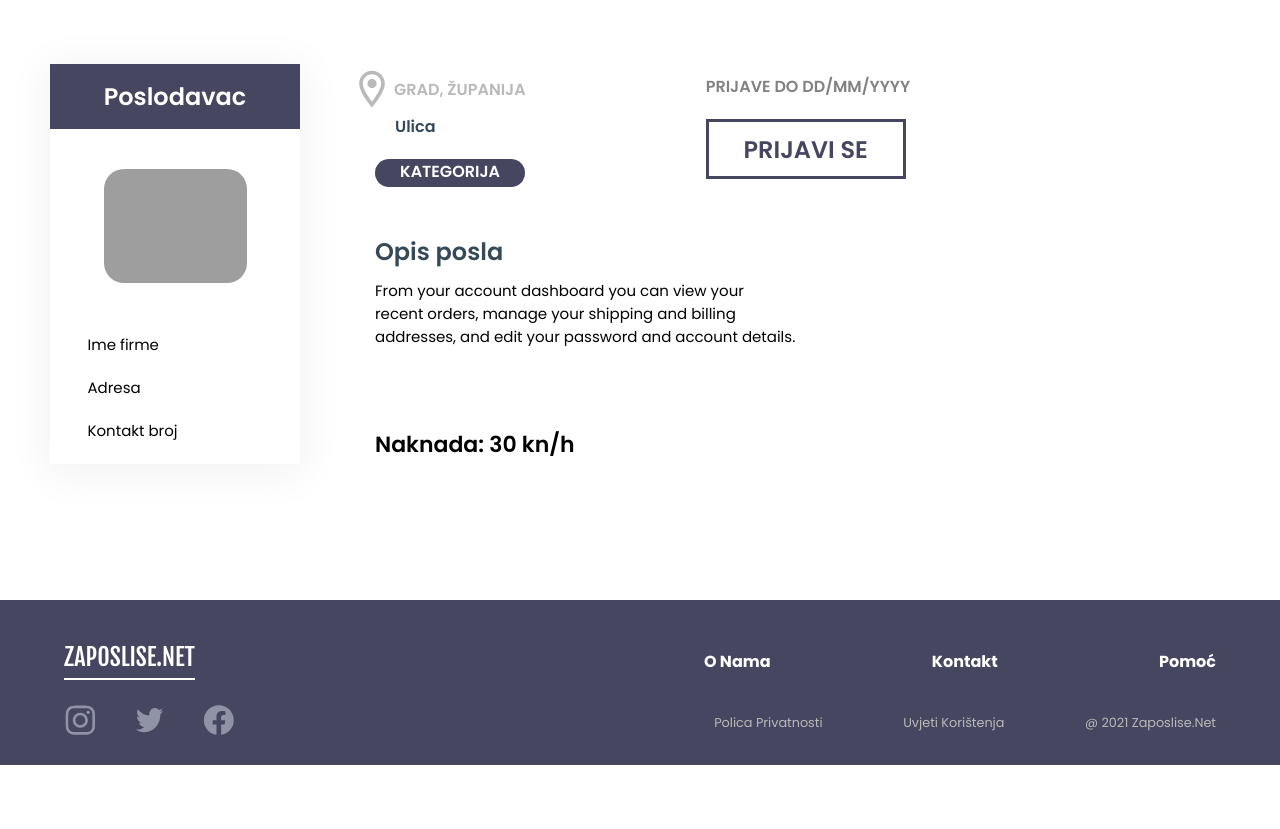
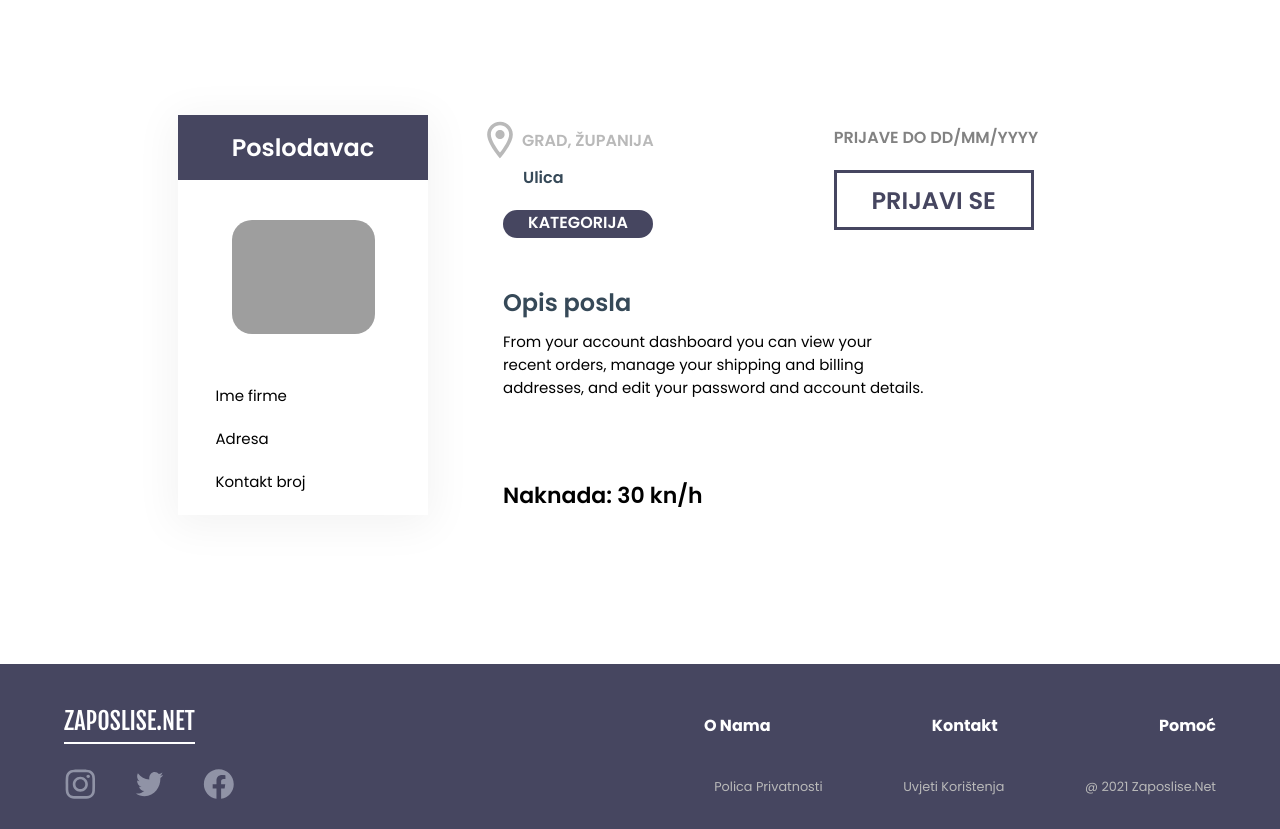
Before and after one commit to Zec-LST/Zaposli-Se-Net, a PHP site: page /ad/ad.php in a window 1280 px wide. Shown: the part 95-924 px from the top of the page. Before the commit the page ends 860 px from the top, so only its background shows below. Run offline with PHP 8.4, Linux system fonts and the light colour scheme; grey boxes are pictures that could not be loaded.

Commit message:
small fix

```diff
--- a/ad/add.css
+++ b/ad/add.css
@@ -66,9 +66,12 @@ header h1 {
 
 /*PAGE CONTENT*/
 .page-content {
-  width: 100%;
+  width: 80%;
   height: 600px;
   overflow: hidden;
+  margin-left: auto;
+  margin-right: auto;
+  margin-top: 5%;
 }
 
 .employer-details-container {
```
